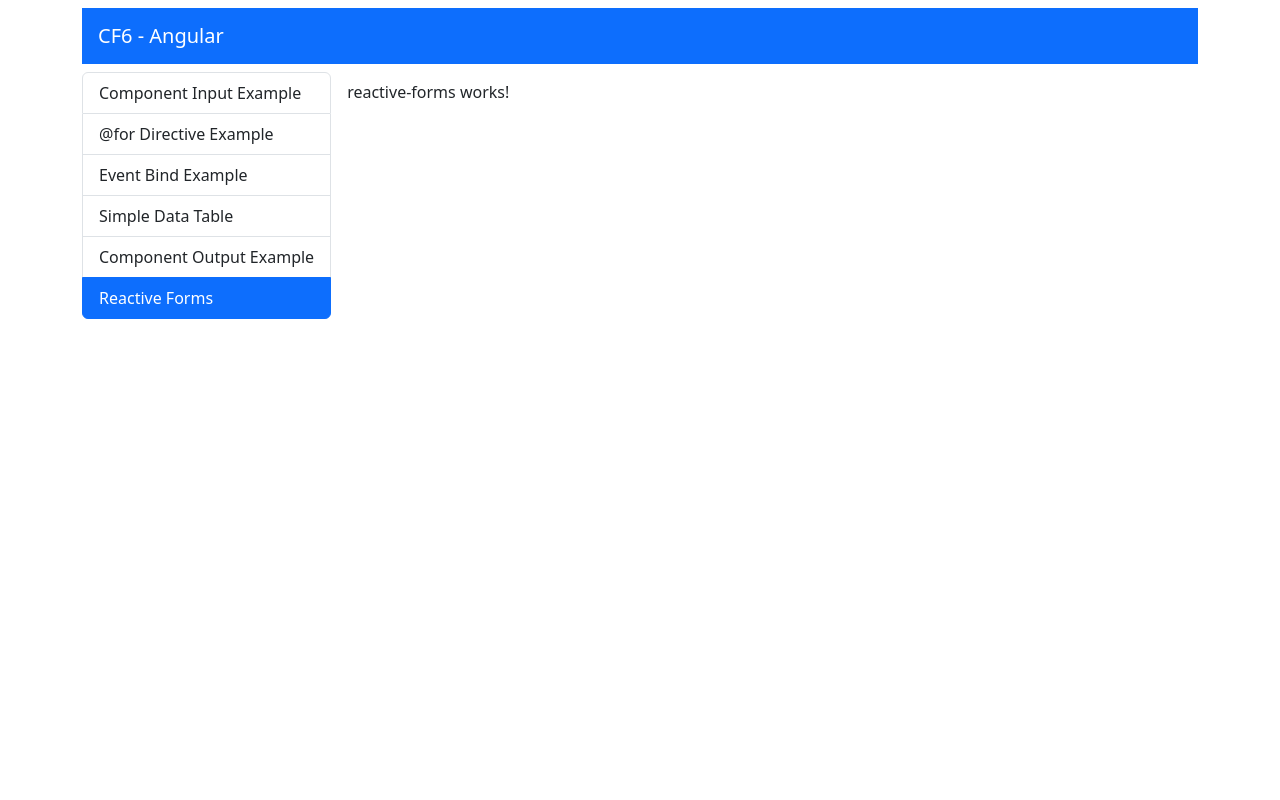
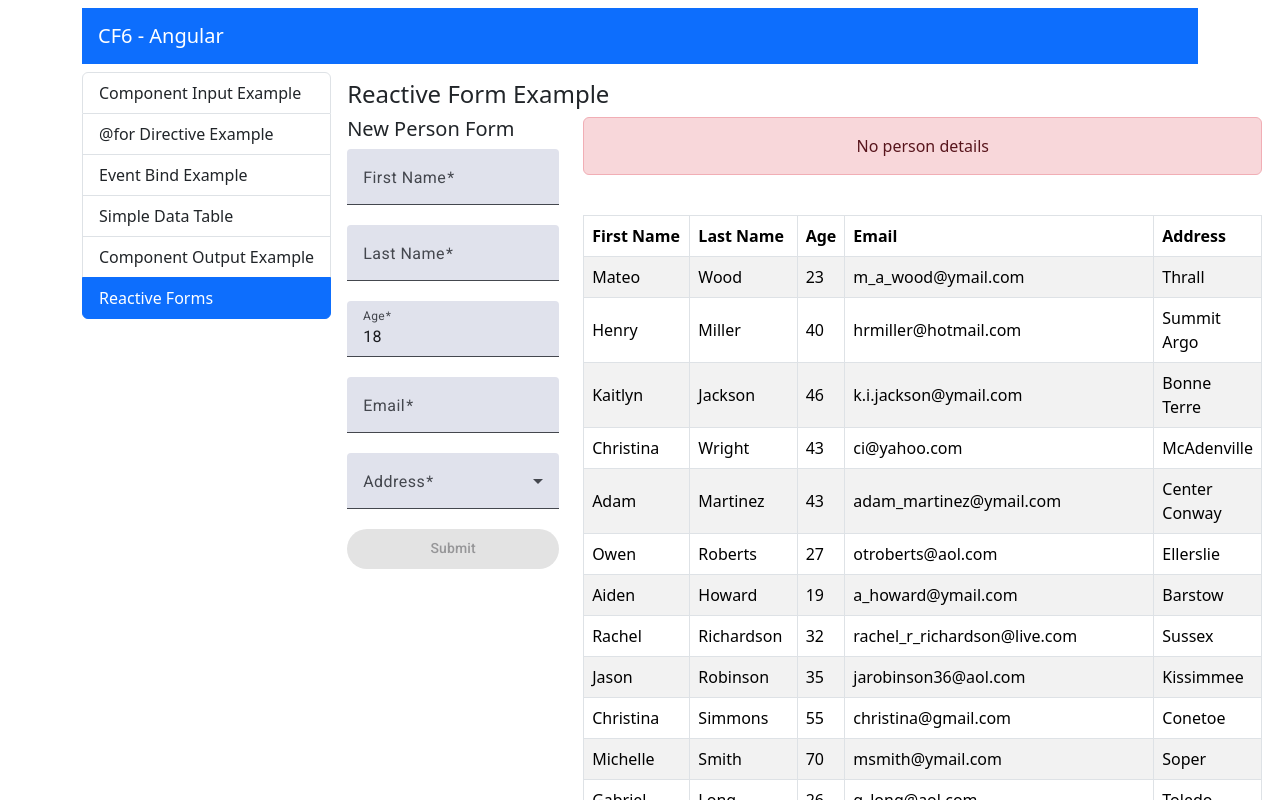
Before and after one commit to dimdrk/cf6-angular, an Angular app in the folder example-3/: page /reactive-forms in a window 1280 px wide. Shown: the top 800 px of the page. Built offline with nearby package versions, Linux system fonts and the light colour scheme.

Commit message:
reactive form

```diff
--- /dev/null
+++ b/example-3/src/app/components/reactive-forms/reactive-form-structure/reactive-form-structure.component.html
@@ -0,0 +1,40 @@
+<div class="d-flex flex-column">
+    <h5>New Person Form</h5>
+    <form [formGroup]="userForm" class="d-flex flex-column">
+        <mat-form-field>
+            <mat-label>First Name</mat-label>
+            <input matInput type="text" formControlName="givenName">
+            <mat-error>First Name is required</mat-error>
+        </mat-form-field>
+        <mat-form-field>
+            <mat-label>Last Name</mat-label>
+            <input matInput type="text" formControlName="surName">
+            <mat-error>Last Name is required</mat-error>
+        </mat-form-field>
+        <mat-form-field>
+            <mat-label>Age</mat-label>
+            <input matInput type="text" formControlName="age">
+            <mat-error>Age is missing or is invalid</mat-error>
+        </mat-form-field>
+        <mat-form-field>
+            <mat-label>Email</mat-label>
+            <input matInput type="text" formControlName="email">
+            <mat-error>Email is missing or is invalid</mat-error>
+        </mat-form-field>
+        <mat-form-field>
+            <mat-label>Address</mat-label>
+            <mat-select formControlName="address">
+                <mat-option value="road1">Road 1</mat-option>
+                <mat-option value="road2">Road 2</mat-option>
+                <mat-error>Address is required</mat-error>
+            </mat-select>
+        </mat-form-field>
+    </form>
+    <button
+    mat-flat-button
+        [disabled]="userForm.invalid"
+        (click)="onSubmit(userForm.value)"
+    >
+        Submit
+    </button>
+</div>
--- /dev/null
+++ b/example-3/src/app/components/reactive-forms/reactive-form-structure/reactive-form-structure.component.ts
@@ -0,0 +1,42 @@
+import { FormControl, FormGroup, ReactiveFormsModule, Validators } from '@angular/forms'
+import { ChangeDetectionStrategy, Component} from '@angular/core';
+import { MatSelectModule } from '@angular/material/select';
+import { MatInputModule } from '@angular/material/input';
+import { MatFormFieldModule } from '@angular/material/form-field';
+import { MatButtonModule } from '@angular/material/button';
+
+
+@Component({
+  selector: 'app-reactive-form-structure',
+  standalone: true,
+  imports: [
+    ReactiveFormsModule,
+    MatSelectModule,
+    MatInputModule,
+    MatFormFieldModule,
+    MatButtonModule
+  ],
+  templateUrl: './reactive-form-structure.component.html',
+  styleUrl: './reactive-form-structure.component.css'
+})
+export class ReactiveFormStructureComponent {
+
+  userForm = new FormGroup({
+    givenName: new FormControl('', Validators.required),
+    surName: new FormControl('', Validators.required),
+    age: new FormControl(18, [
+      Validators.required,
+      Validators.pattern('^[0-9]*$'),
+      Validators.min(18),
+      Validators.max(100)
+    ]),
+    email: new FormControl('', [ Validators.required, Validators.email ]),
+    address: new FormControl('', Validators.required)
+  })
+
+  onSubmit(value: any) {
+    console.log(value);
+    this.userForm.reset();
+  }
+
+}
--- a/example-3/src/app/components/reactive-forms/reactive-forms.component.html
+++ b/example-3/src/app/components/reactive-forms/reactive-forms.component.html
@@ -1 +1,8 @@
-<p>reactive-forms works!</p>
+<h4>Reactive Form Example</h4>
+<div class="d-flex gap-4">
+    <app-reactive-form-structure></app-reactive-form-structure>
+    <div class="d-flex flex-column gap-4">
+        <app-person-table></app-person-table>
+        <app-simple-datatable></app-simple-datatable>
+    </div>
+</div>
--- a/example-3/src/app/components/reactive-forms/reactive-forms.component.ts
+++ b/example-3/src/app/components/reactive-forms/reactive-forms.component.ts
@@ -1,9 +1,12 @@
 import { Component } from '@angular/core';
+import { ReactiveFormStructureComponent } from './reactive-form-structure/reactive-form-structure.component';
+import { PersonTableComponent } from '../person-table/person-table.component';
+import { SimpleDatatableComponent } from '../simple-datatable/simple-datatable.component';
 
 @Component({
   selector: 'app-reactive-forms',
   standalone: true,
-  imports: [],
+  imports: [ReactiveFormStructureComponent, PersonTableComponent, SimpleDatatableComponent],
   templateUrl: './reactive-forms.component.html',
   styleUrl: './reactive-forms.component.css'
 })
```
Also changed, not shown: example-3/src/app/components/reactive-forms/reactive-form-structure/reactive-form-structure.component.css (added).
